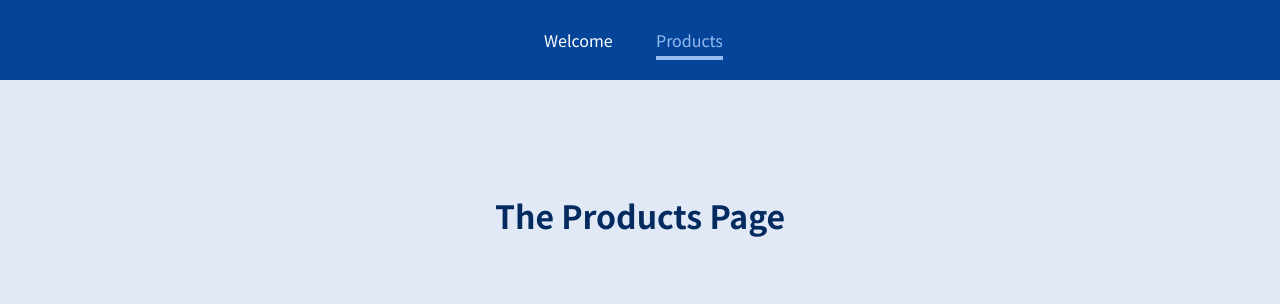
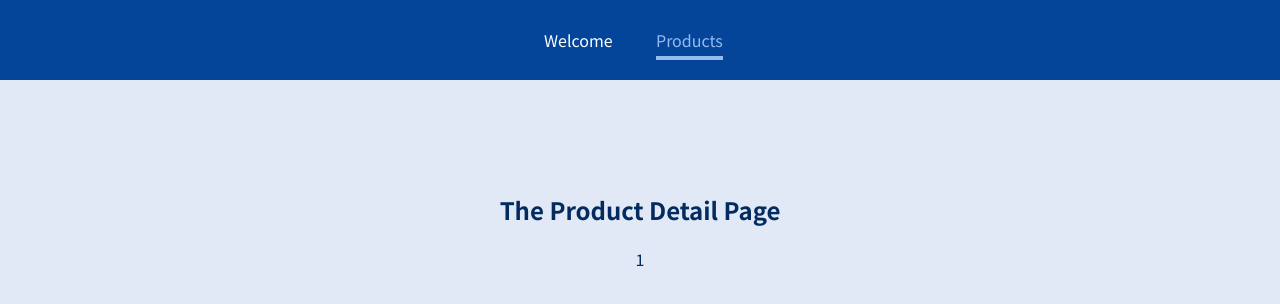
Before and after one commit to Hombre2014/react-complete-guide-router, a JavaScript app: page /products/1 in a window 1280 px wide. Shown: the top 304 px of the page. Built offline with nearby package versions, Linux system fonts and the light colour scheme.

Commit message:
Implement dynamic routes.

```diff
--- a/src/App.js
+++ b/src/App.js
@@ -1,21 +1,26 @@
-import { Route } from 'react-router-dom';
+import { Route, Switch } from 'react-router-dom';
 
 import Welcome from './pages/Welcome';
 import Products from './pages/Products';
 import MainHeader from './components/MainHeader';
+import ProductDetail from './pages/ProductDetail';
 
 function App() {
   return (
     <div>
       <MainHeader />
       <main>
-        <Route path="/welcome">
-          <Welcome />
-        </Route>
-
-        <Route path="/products">
-          <Products />
-        </Route>
+        <Switch>
+          <Route path="/welcome">
+            <Welcome />
+          </Route>
+          <Route path="/products" exact>
+            <Products />
+          </Route>
+          <Route path="/products/:productId">
+            <ProductDetail />
+          </Route>
+        </Switch>
       </main>
     </div>
   );
--- /dev/null
+++ b/src/pages/ProductDetail.js
@@ -0,0 +1,16 @@
+import { useParams } from 'react-router-dom';
+
+const ProductDetail = () => {
+  const params = useParams();
+
+  console.log(params.productId);
+
+  return (
+    <section>
+      <h1>The Product Detail Page</h1>
+      <p>{params.productId}</p>
+    </section>
+  )
+}
+
+export default ProductDetail;
--- a/src/pages/Products.js
+++ b/src/pages/Products.js
@@ -1,7 +1,14 @@
+import { Link } from 'react-router-dom';
+
 const Products = () => {
   return (
     <div>
       <h1>The Products Page</h1>
+      <ul>
+        <li><Link to='/products/1'>A Book</Link></li>
+        <li><Link to='/products/2'>A Carpet</Link></li>
+        <li><Link to='/products/3'>A Camera</Link></li>
+      </ul>
     </div>
   )
 }
```
